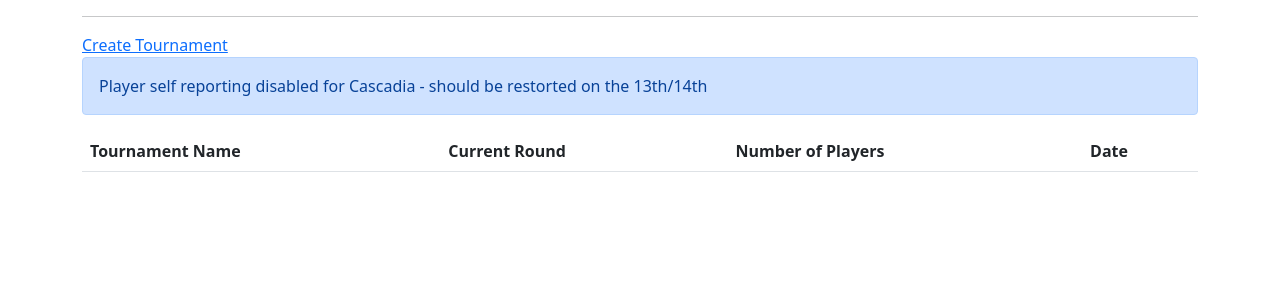
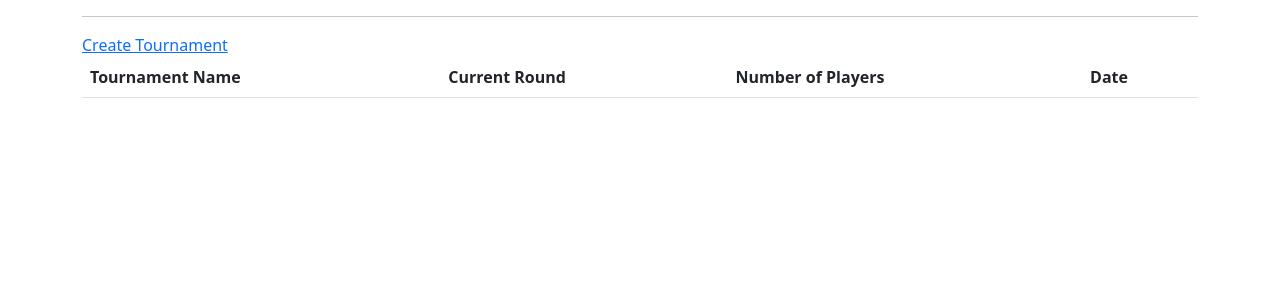
Before and after one commit to Chemscribbler/aesopstables, a Flask app: page / in a window 1280 px wide. Shown: the part 56-356 px from the top of the page. Run offline with Flask 3, Linux system fonts and the light colour scheme; the visitor is signed in with stand-in values (Sample User, id 1); data that the repository does not hold is empty.

Commit message:
re-enabling self reporting

```diff
--- a/aesops/templates/_pairings.html
+++ b/aesops/templates/_pairings.html
@@ -28,7 +28,7 @@
             Bye
             {% endif %}
         </th>
-        {% if admin %}
+        {% if match.result is none or admin %}
         <th>
             {% if not match.is_bye %}
             <a href="{{ url_for('report_match',tid=tournament.id, rnd=rnd, mid=match.id, result=1)}}"
--- a/aesops/templates/index.html
+++ b/aesops/templates/index.html
@@ -4,8 +4,6 @@
 
 {% if current_user.is_authenticated %}
 <a href="{{ url_for('create_tournament') }}">Create Tournament</a>
-<div class="alert alert-primary" role="alert">Player self reporting disabled for Cascadia - should be restorted on the
-    13th/14th</div>
 {% endif %}
 <table class="table table-striped">
     <thead>
```
